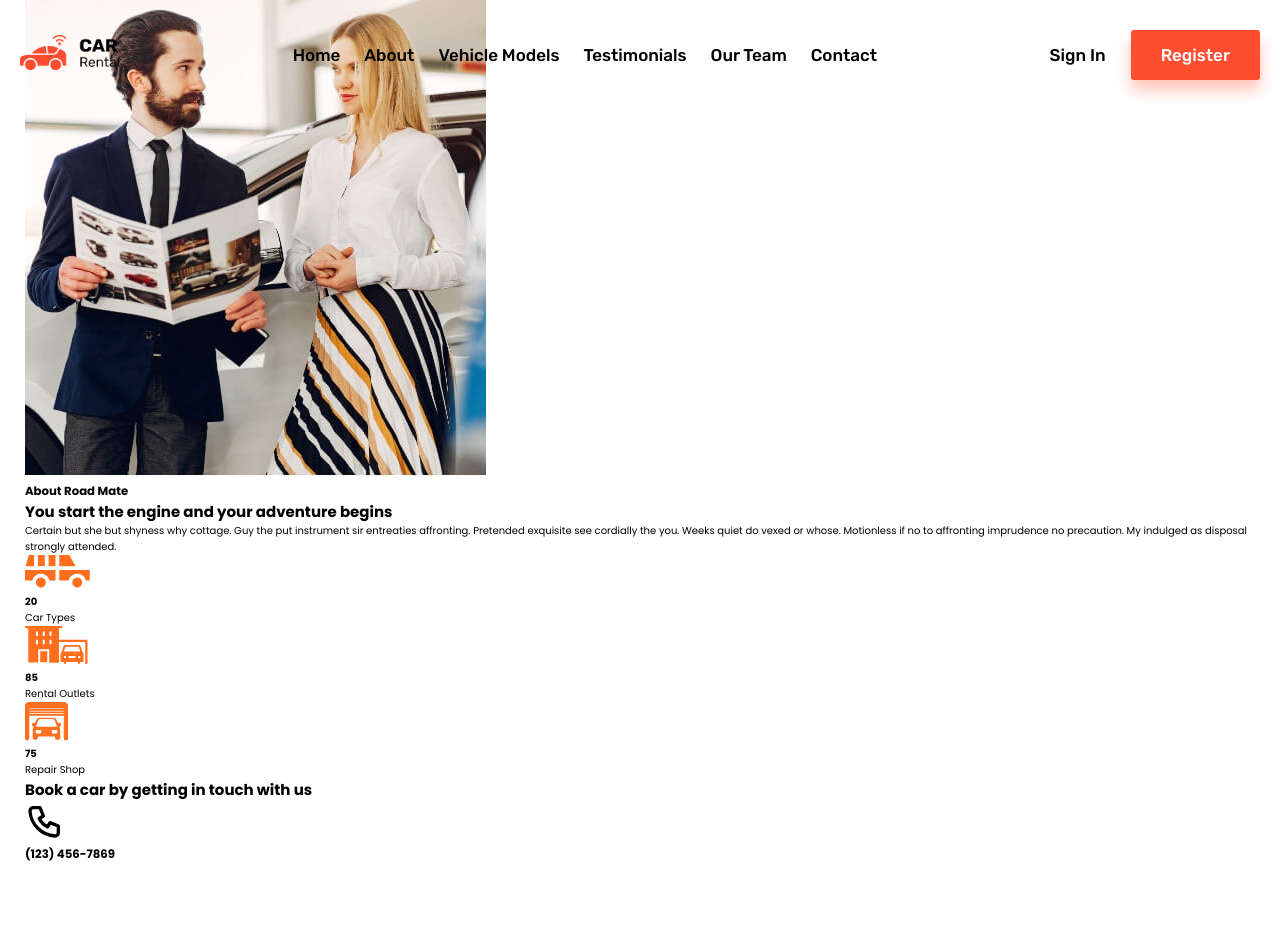
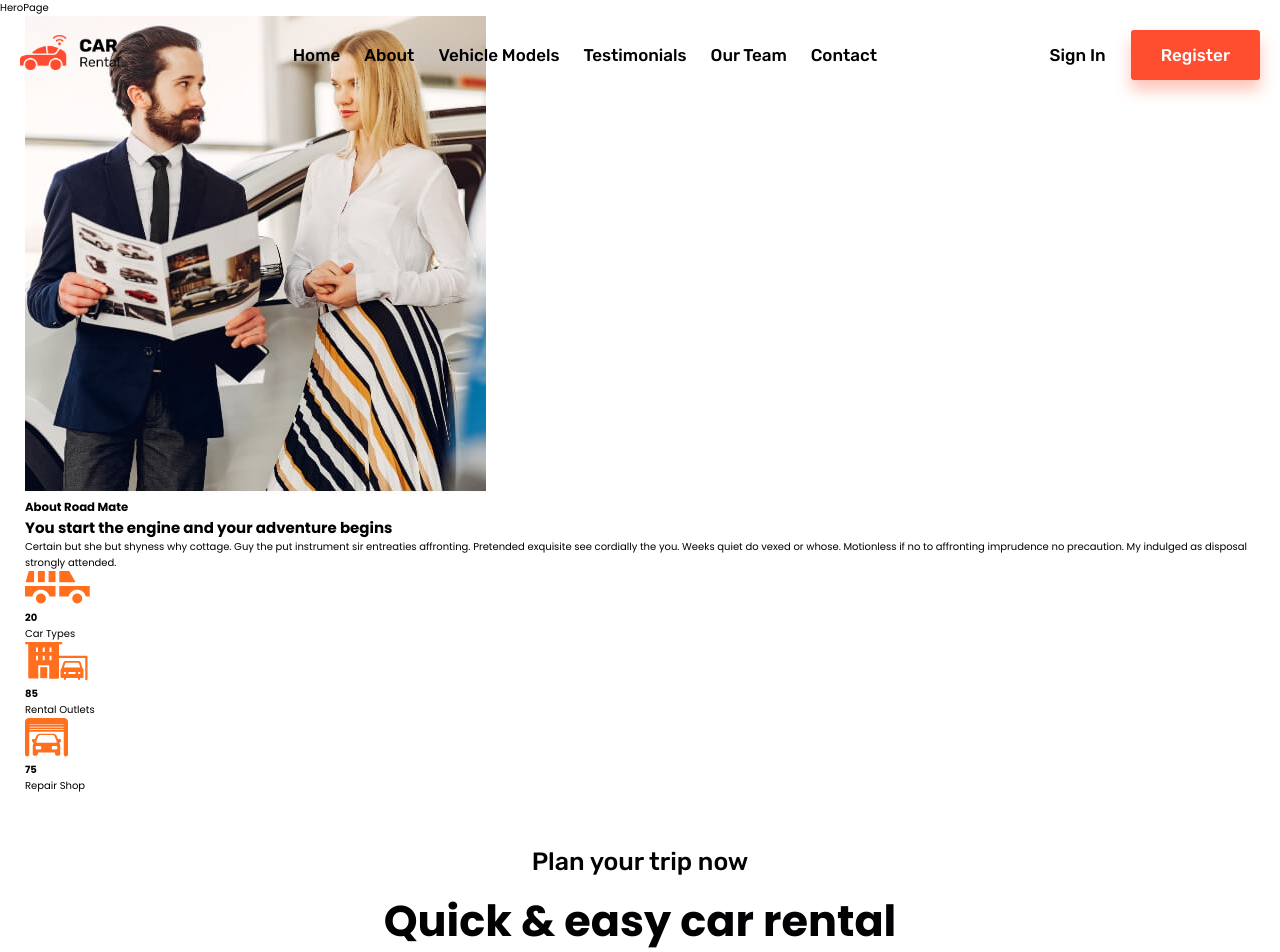
Before and after one commit to gupta123shivam/road-mate, a React (Vite) app: page /about in a window 1280 px wide. Shown: the top 952 px of the page. Built offline with nearby package versions, Linux system fonts and the light colour scheme.

Commit message:
some more components in About

```diff
--- a/src/pages/About.jsx
+++ b/src/pages/About.jsx
@@ -1,5 +1,6 @@
 import { IconPhone } from '@tabler/icons-react'
 import Footer from '../components/Footer'
+import {HeroPage, PlanTrip} from '../components'
 import AboutMain from '../images/about/about-main.jpg'
 import Box1 from '../images/about/icon1.png'
 import Box2 from '../images/about/icon2.png'
@@ -9,6 +10,7 @@ function About() {
   return (
     <>
       <section className='about-page'>
+        <HeroPage name='About' />
         <div className='container'>
           <div className='about-main'>
             <img
@@ -51,6 +53,7 @@ function About() {
               </div>
             </div>
           </div>
+          <PlanTrip />
         </div>
       </section>
       <div className='book-banner'>
```
